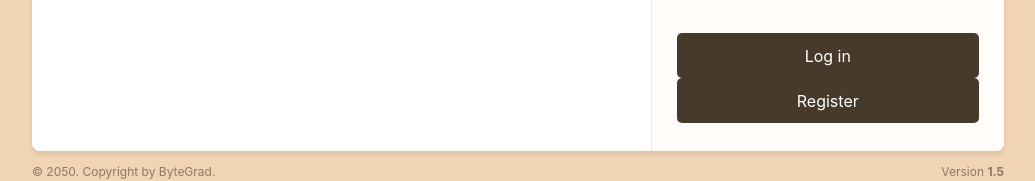
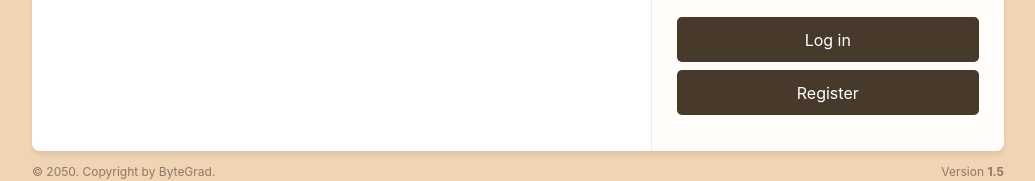
Before and after one commit to CaioCeretta/bytegrad, a React (Vite) app in the folder best-practices/: page / in a window 1280 px wide. Shown: the part 552-733 px from the top of the page, without its empty margins (122-1157 px from the left). Built offline with nearby package versions, Linux system fonts and the light colour scheme.

Commit message:
feat: btn component can have custom classes

```diff
--- a/best-practices/src/components/Button.tsx
+++ b/best-practices/src/components/Button.tsx
@@ -1,16 +1,17 @@
 import { ReactNode } from "react";
 
-export default function Button({ onClick, buttonType, children, text }: {
+export default function Button({ onClick, buttonType, className, children, text }: {
   onClick?: () => void,
   buttonType: string,
   children?: ReactNode,
   text?: string,
+  className?: string
 
 }) {
   return (
     <button
       onClick={onClick}
-      className={`btn ${buttonType === "secondary" ? "btn--secondary" : ""}`}
+      className={`btn ${className} ${buttonType === "secondary" ? "btn--secondary" : ""}`}
     >
       {children || text}
     </button>
--- a/best-practices/src/components/Sidebar.tsx
+++ b/best-practices/src/components/Sidebar.tsx
@@ -31,7 +31,7 @@ export default function Sidebar() {
           // <ButtonGroup />
           <>
             <Button buttonType="primary" onClick={toggleLogIn} key={'log in'} text="Log in" />
-            <Button buttonType="primary" onClick={() => { }} key={'log out'} text="Register" />
+            <Button buttonType="primary" className="my-2" onClick={() => { }} key={'log out'} text="Register" />
           </>
         )
         }
```
